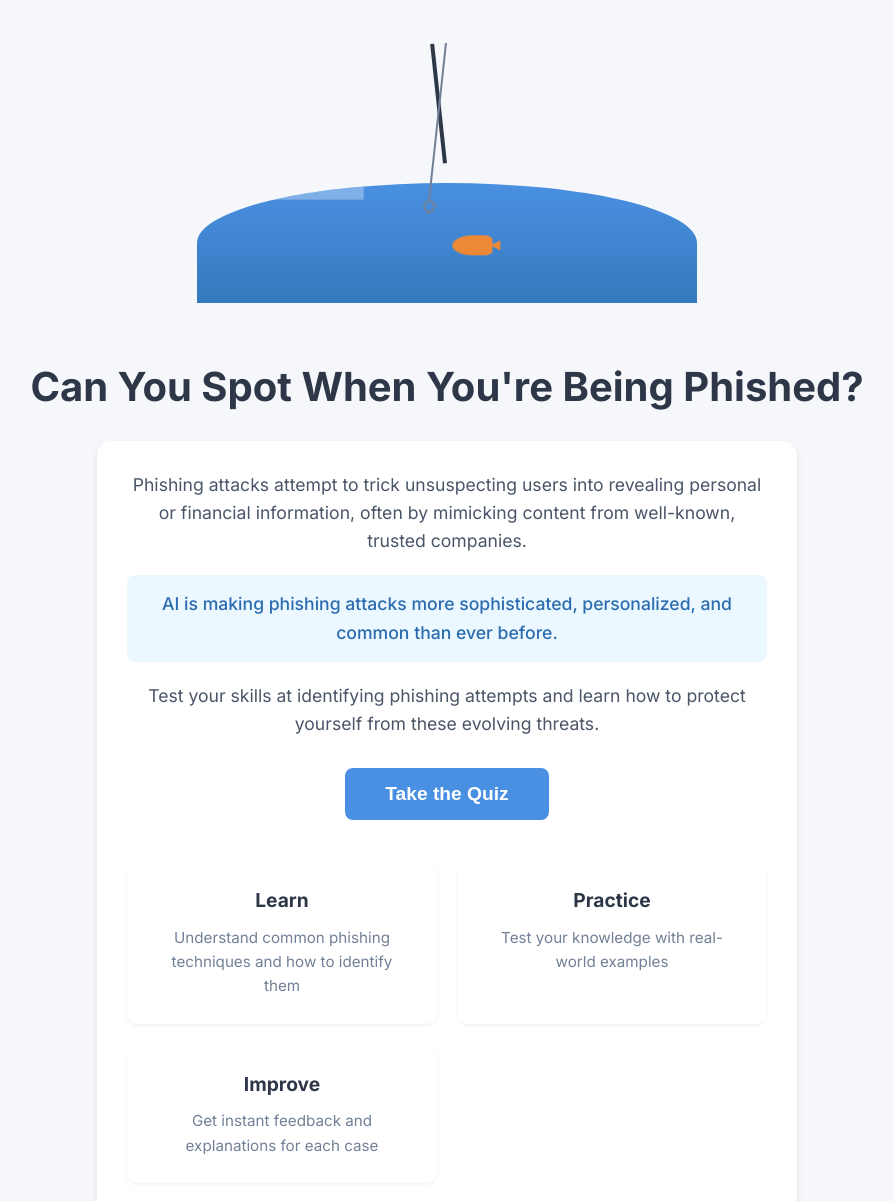
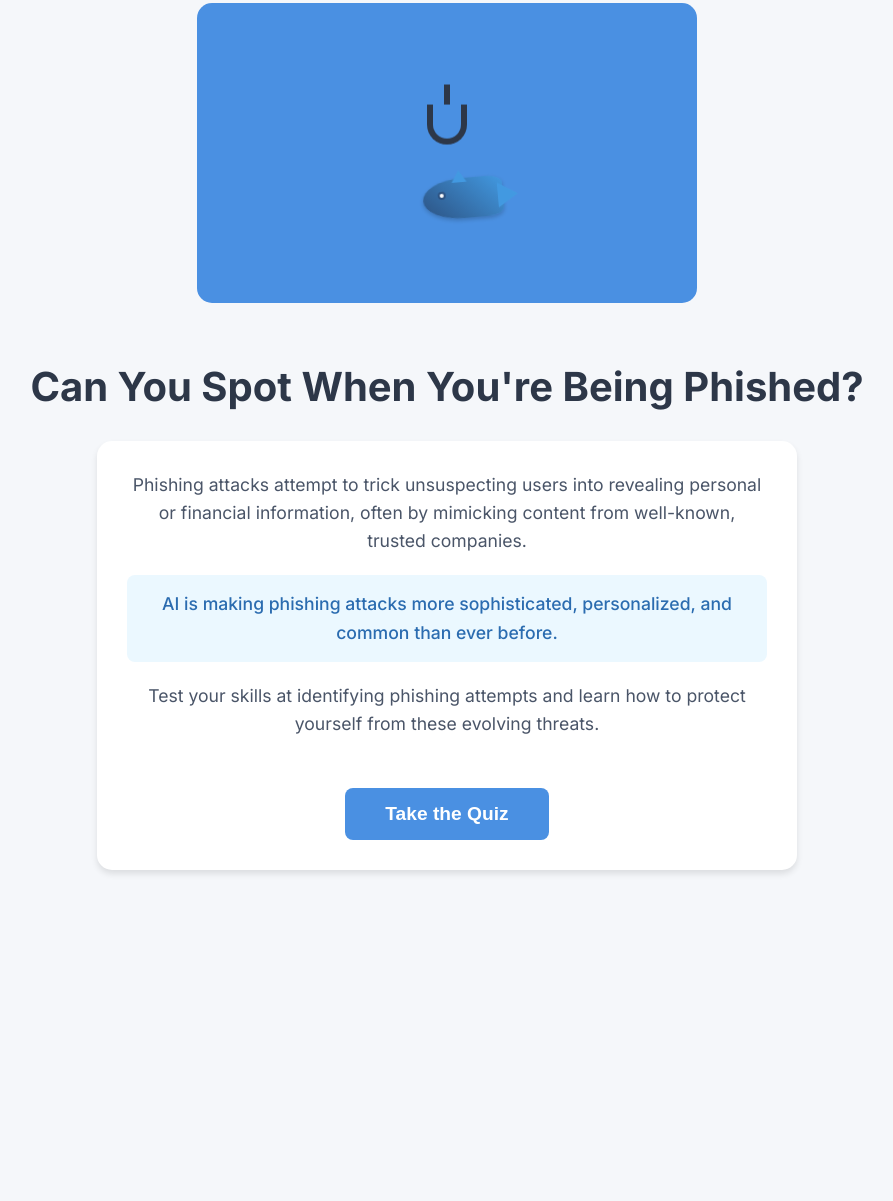
Before and after one commit to 1551El/1551El.github.io, a website: page index.html in a window 1280 px wide. Shown: the part 57-1258 px from the top of the page, without its empty margins (193-1086 px from the left). After the commit the page ends 987 px from the top, so only its background shows below. Drawn offline with Linux system fonts and the light colour scheme.

Commit message:
Simplified landing page and improved fish animation

```diff
--- a/index.html
+++ b/index.html
@@ -41,110 +41,101 @@
             position: relative;
             width: 100%;
             height: 100%;
-        }
-
-        .water {
-            position: absolute;
-            bottom: 0;
-            left: 0;
-            right: 0;
-            height: 120px;
-            background: linear-gradient(180deg, #4a90e2 0%, #357abd 100%);
-            border-radius: 100% 100% 0 0;
+            background-color: #4a90e2;
+            border-radius: 15px;
             overflow: hidden;
-        }
-
-        .water::before {
-            content: '';
-            position: absolute;
-            top: 0;
-            left: -100%;
-            width: 200%;
-            height: 20px;
-            background: rgba(255, 255, 255, 0.3);
-            animation: waves 3s linear infinite;
-        }
-
-        @keyframes waves {
-            0% {
-                transform: translateX(0) scaleY(1);
-            }
-            50% {
-                transform: translateX(-25%) scaleY(0.5);
-            }
-            100% {
-                transform: translateX(-50%) scaleY(1);
-            }
-        }
-
-        .fishing-rod {
-            position: absolute;
-            top: 40px;
-            right: 50%;
-            width: 4px;
-            height: 120px;
-            background-color: #2d3748;
-            transform-origin: bottom right;
-            animation: rodMovement 3s ease-in-out infinite;
-        }
-
-        .fishing-line {
-            position: absolute;
-            top: 40px;
-            right: 50%;
-            width: 2px;
-            height: 160px;
-            background: #718096;
-            transform-origin: top;
-            animation: lineMovement 3s ease-in-out infinite;
         }
 
         .hook {
             position: absolute;
-            bottom: -10px;
-            right: -6px;
-            width: 12px;
-            height: 12px;
-            border: 2px solid #718096;
-            border-radius: 50% 50% 50% 0;
-            transform: rotate(-45deg);
+            top: 30%;
+            left: 50%;
+            transform: translateX(-50%);
+            width: 40px;
+            height: 40px;
+            border: 6px solid #2d3748;
+            border-radius: 0 0 50% 50%;
+            border-top: none;
+            animation: hookFloat 3s ease-in-out infinite;
+        }
+
+        .hook::before {
+            content: '';
+            position: absolute;
+            top: -20px;
+            left: 50%;
+            transform: translateX(-50%);
+            width: 6px;
+            height: 20px;
+            background-color: #2d3748;
         }
 
         .fish {
             position: absolute;
-            bottom: 40px;
-            right: calc(50% - 30px);
-            width: 40px;
-            height: 20px;
-            background-color: #ed8936;
-            border-radius: 50% 20% 20% 50%;
-            animation: fishMovement 3s ease-in-out infinite;
+            bottom: 25%;
+            left: 50%;
+            transform: translateX(-50%);
+            width: 80px;
+            height: 40px;
+            animation: fishSwim 4s ease-in-out infinite;
         }
 
-        .fish::before {
-            content: '';
+        .fish-body {
             position: absolute;
-            right: -8px;
-            top: 5px;
-            width: 10px;
-            height: 10px;
-            background-color: #ed8936;
-            clip-path: polygon(0 50%, 100% 0, 100% 100%);
+            width: 100%;
+            height: 100%;
+            background: linear-gradient(45deg, #2C5282, #4299E1);
+            border-radius: 50% 20% 20% 50%;
+            box-shadow: 0 2px 4px rgba(0, 0, 0, 0.2);
         }
 
-        @keyframes rodMovement {
-            0%, 100% { transform: rotate(-10deg); }
-            50% { transform: rotate(-5deg); }
+        .fish-tail {
+            position: absolute;
+            right: -15px;
+            top: 50%;
+            transform: translateY(-50%);
+            width: 20px;
+            height: 25px;
+            background: #4299E1;
+            clip-path: polygon(0 0, 0 100%, 100% 50%);
+            animation: tailWag 0.5s ease-in-out infinite alternate;
         }
 
-        @keyframes lineMovement {
-            0%, 100% { transform: rotate(10deg); }
-            50% { transform: rotate(5deg); }
+        .fish-eye {
+            position: absolute;
+            left: 15px;
+            top: 12px;
+            width: 8px;
+            height: 8px;
+            background: white;
+            border-radius: 50%;
+            border: 2px solid #2C5282;
         }
 
-        @keyframes fishMovement {
-            0%, 100% { transform: translateX(0) translateY(0); }
-            50% { transform: translateX(20px) translateY(-10px); }
+        .fish-fin {
+            position: absolute;
+            top: -8px;
+            left: 30px;
+            width: 15px;
+            height: 12px;
+            background: #4299E1;
+            clip-path: polygon(0 100%, 50% 0, 100% 100%);
+        }
+
+        @keyframes hookFloat {
+            0%, 100% { transform: translateX(-50%) translateY(0); }
+            50% { transform: translateX(-50%) translateY(15px); }
+        }
+
+        @keyframes fishSwim {
+            0%, 100% { transform: translateX(-50%) translateY(0) rotate(0deg); }
+            25% { transform: translateX(-30%) translateY(-10px) rotate(-5deg); }
+            75% { transform: translateX(-70%) translateY(10px) rotate(5deg); }
+        }
+
+        @keyframes tailWag {
+            from { transform: translateY(-50%) scaleX(1); }
+            to { transform: translateY(-50%) scaleX(-1); }
         }
 
         .title {
@@ -157,7 +148,7 @@
 
         .content {
             max-width: 700px;
-            margin: 0 auto 40px;
+            margin: 0 auto;
             background-color: white;
             padding: 30px;
             border-radius: 15px;
@@ -191,42 +182,13 @@
             cursor: pointer;
             transition: all 0.3s ease;
             text-decoration: none;
+            margin-top: 20px;
         }
 
         .start-button:hover {
             background-color: #357abd;
             transform: translateY(-2px);
             box-shadow: 0 4px 12px rgba(74, 144, 226, 0.25);
-        }
-
-        .features {
-            display: grid;
-            grid-template-columns: repeat(auto-fit, minmax(250px, 1fr));
-            gap: 20px;
-            margin-top: 40px;
-        }
-
-        .feature-card {
-            background-color: white;
-            padding: 25px;
-            border-radius: 12px;
-            box-shadow: 0 2px 4px rgba(0, 0, 0, 0.05);
-            transition: transform 0.3s ease;
-        }
-
-        .feature-card:hover {
-            transform: translateY(-5px);
-        }
-
-        .feature-card h3 {
-            color: #2d3748;
-            margin-bottom: 10px;
-            font-size: 1.2rem;
-        }
-
-        .feature-card p {
-            color: #718096;
-            font-size: 0.95rem;
         }
 
         @media (max-width: 768px) {
@@ -265,6 +227,16 @@
             .hero-section {
                 height: 200px;
             }
+
+            .fish {
+                width: 60px;
+                height: 30px;
+            }
+
+            .hook {
+                width: 30px;
+                height: 30px;
+            }
         }
     </style>
 </head>
@@ -272,12 +244,13 @@
     <div class="container">
         <div class="hero-section">
             <div class="fishing-scene">
-                <div class="water"></div>
-                <div class="fishing-rod"></div>
-                <div class="fishing-line">
-                    <div class="hook"></div>
+                <div class="hook"></div>
+                <div class="fish">
+                    <div class="fish-body"></div>
+                    <div class="fish-tail"></div>
+                    <div class="fish-eye"></div>
+                    <div class="fish-fin"></div>
                 </div>
-                <div class="fish"></div>
             </div>
         </div>
 
@@ -295,21 +268,6 @@
             </div>
 
             <button class="start-button" onclick="goToNextPage()">Take the Quiz</button>
-
-            <div class="features">
-                <div class="feature-card">
-                    <h3>Learn</h3>
-                    <p>Understand common phishing techniques and how to identify them</p>
-                </div>
-                <div class="feature-card">
-                    <h3>Practice</h3>
-                    <p>Test your knowledge with real-world examples</p>
-                </div>
-                <div class="feature-card">
-                    <h3>Improve</h3>
-                    <p>Get instant feedback and explanations for each case</p>
-                </div>
-            </div>
         </div>
     </div>
 
```
